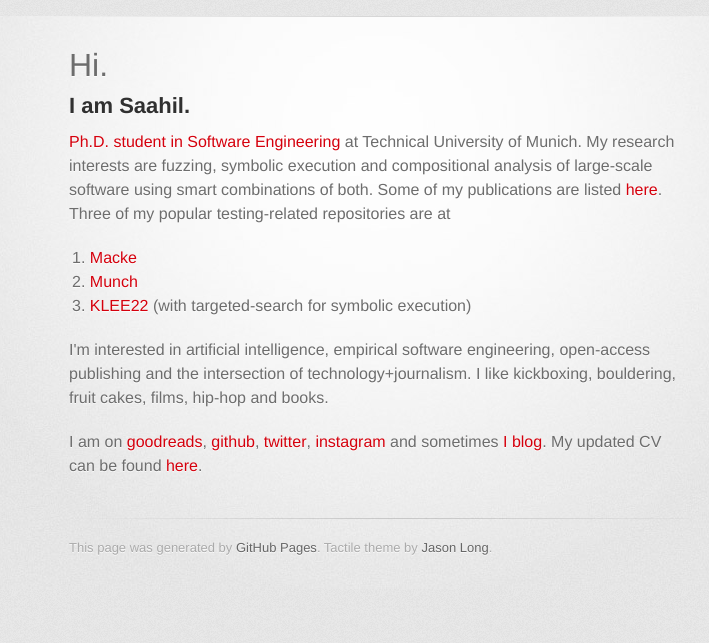
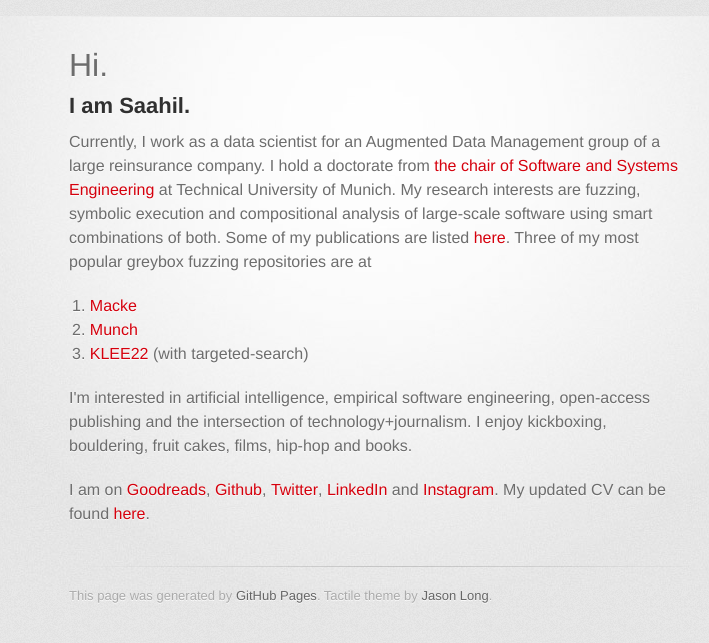
Before and after one commit to saahil/saahil.github.io, a Jekyll site: the page index.html, which Jekyll copies as it is, in a window 1280 px wide. Shown: the top 643 px of the page, without its empty margins (261-970 px from the left). Built offline with Jekyll 4.4.1, drawn with Linux system fonts in a browser that asks for light colours; some web fonts are replaced.

Commit message:
update current job

```diff
--- a/index.html
+++ b/index.html
@@ -26,19 +26,25 @@
 <h2>
 <a name="i-am-saahil-" class="anchor" href="#i-am-saahil-"><span class="octicon octicon-link"></span></a>I am Saahil. </h2>
 
-<p><a href='http://www22.in.tum.de/en/ognawala/'>Ph.D. student in Software Engineering</a> at Technical University of Munich. My research interests are fuzzing, symbolic execution and compositional analysis of large-scale software using smart combinations of both. Some of my publications are listed <a href='https://scholar.google.de/citations?user=CB8116EAAAAJ'>here</a>.
+<p>Currently, I work as a data scientist for an Augmented Data Management group of a large reinsurance company.
+  I hold a doctorate from <a href='https://www.in.tum.de/en/i04/homepage/'>the chair of Software and Systems Engineering</a> at Technical University of Munich.
+  My research interests are fuzzing, symbolic execution and compositional analysis of large-scale software using smart combinations of both.
+  Some of my publications are listed <a href='https://scholar.google.de/citations?user=CB8116EAAAAJ'>here</a>.
 
-Three of my popular testing-related repositories are at
+Three of my most popular greybox fuzzing repositories are at
 
 <ol>
-    <li> <a href='https://gitlab.lrz.de/i4/macke'>Macke</a> </li>
-    <li> <a href='https://gitlab.lrz.de/i4/munch'>Munch</a> </li>
-    <li> <a href='https://gitlab.lrz.de/i4/klee22/tree/sonar'>KLEE22</a> (with targeted-search for symbolic execution) </li>
+    <li> <a href='https://github.com/tum-i4/macke'>Macke</a> </li>
+    <li> <a href='https://github.com/tum-i4/munch'>Munch</a> </li>
+    <li> <a href='https://github.com/tum-i4/klee22'>KLEE22</a> (with targeted-search) </li>
 </ol>
 
-<p>I'm interested in artificial intelligence, empirical software engineering, open-access publishing and the intersection of technology+journalism. I like kickboxing, bouldering, fruit cakes, films, hip-hop and books.</p>
+<p>I'm interested in artificial intelligence, empirical software engineering, open-access publishing and the intersection of technology+journalism.
+  I enjoy kickboxing, bouldering, fruit cakes, films, hip-hop and books.</p>
 
-<p>I am on <a href="http://www.goodreads.com/user/show/4789323-saahil-ognawala">goodreads</a>, <a href="http://github.com/saahil">github</a>, <a href="http://twitter.com/saahil">twitter</a>, <a href="http://instagram.com/saahil_in">instagram</a> and sometimes <a href="https://medium.com/@saahil">I blog</a>. My updated CV can be found <a href="files/SaahilOgnawala-CV.pdf">here</a>.</p>
+<p>I am on <a href="http://www.goodreads.com/user/show/4789323-saahil-ognawala">Goodreads</a>, <a href="http://github.com/saahil">Github</a>,
+  <a href="http://twitter.com/saahil">Twitter</a>, <a href="https://de.linkedin.com/in/saahilognawala">LinkedIn</a> and <a href="http://instagram.com/saahil_in">Instagram</a>.
+  My updated CV can be found <a href="files/SaahilOgnawala-CV.pdf">here</a>.</p>
 </section>
 
         <footer>
```
